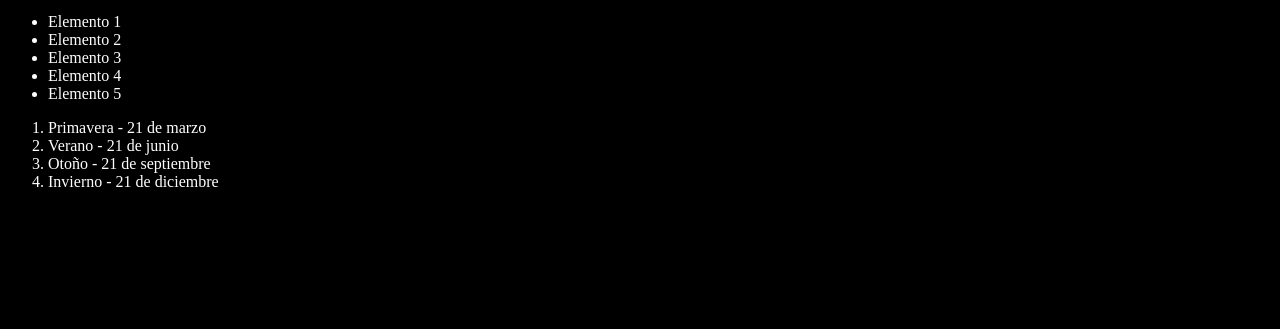
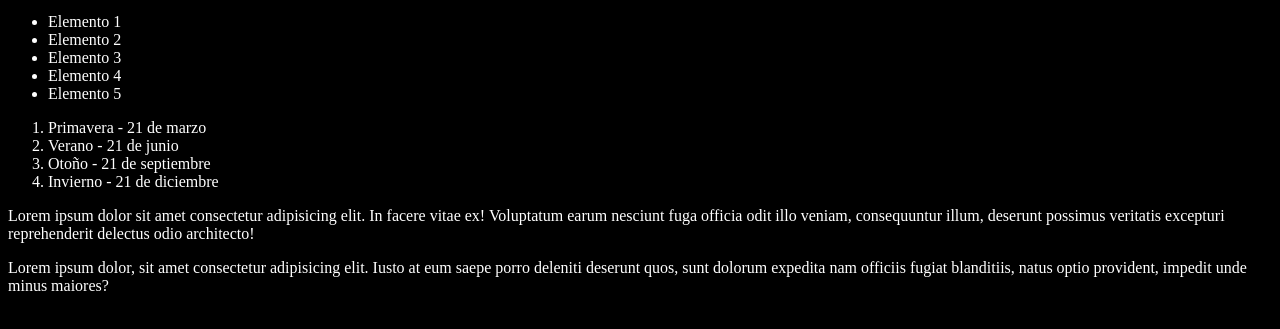
Before and after one commit to Emmalcd/cursogit, a plain HTML site: page index.html in a window 1280 px wide. Shown: the part 101-430 px from the top of the page. Drawn offline with Linux system fonts and the light colour scheme.

Commit message:
Agregando 2 párrafos

```diff
--- a/index.html
+++ b/index.html
@@ -25,6 +25,17 @@
       <li>Otoño - 21 de septiembre</li>
       <li>Invierno - 21 de diciembre</li>
     </ol>
+    <p>
+      Lorem ipsum dolor sit amet consectetur adipisicing elit. In facere vitae
+      ex! Voluptatum earum nesciunt fuga officia odit illo veniam, consequuntur
+      illum, deserunt possimus veritatis excepturi reprehenderit delectus odio
+      architecto!
+    </p>
+    <p>
+      Lorem ipsum dolor, sit amet consectetur adipisicing elit. Iusto at eum
+      saepe porro deleniti deserunt quos, sunt dolorum expedita nam officiis
+      fugiat blanditiis, natus optio provident, impedit unde minus maiores?
+    </p>
     <script src="index.js"></script>
   </body>
 </html>
```
